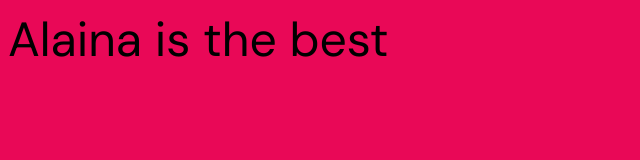
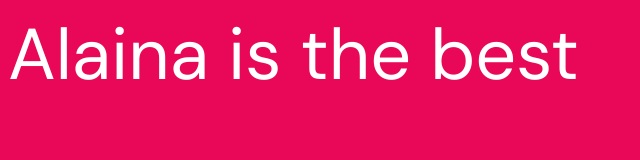
Before and after one commit to hamish-rush/prink, a plain HTML site: page index.html in a window 1280 px wide. Shown: the whole page, without its empty margins (0-640 px from the left). Drawn offline with Linux system fonts and the light colour scheme.

Commit message:
Text color, size

```diff
--- a/index.html
+++ b/index.html
@@ -5,7 +5,7 @@
         <link rel="preconnect" href="https://fonts.gstatic.com" crossorigin>
         <link href="https://fonts.googleapis.com/css2?family=DM+Sans:ital,opsz,wght@0,9..40,100..1000;1,9..40,100..1000&display=swap" rel="stylesheet">
     </head>
-    <body style='background: #E90857; font-size: 48px; font-family: "DM Sans", sans-serif; font-optical-sizing: auto; font-style: normal;'>
+    <body style='background: #E90857; font-size: 72px; color: white; font-family: "DM Sans", sans-serif; font-optical-sizing: auto; font-style: normal;'>
         Alaina is the best
     </body>
 </html>
```
